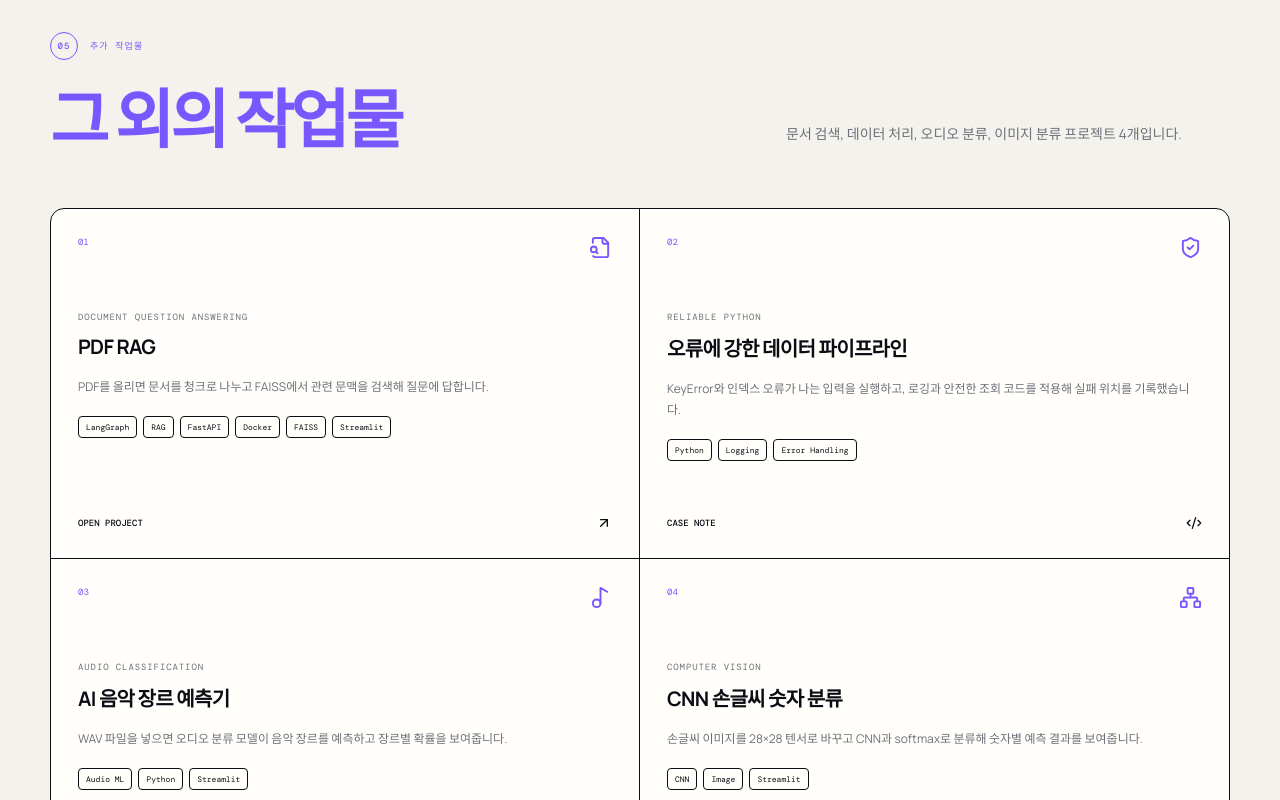
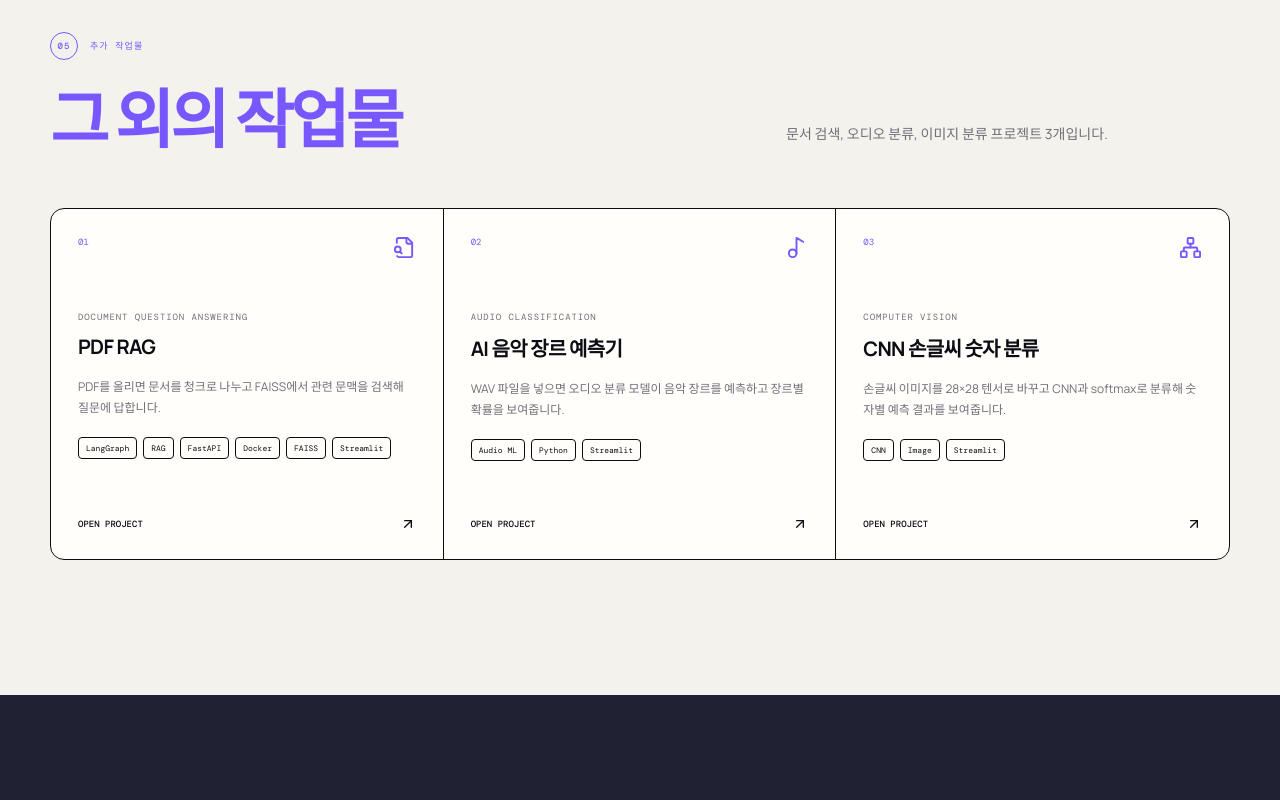
Before and after one commit to Padong47/ai_portfolio_feedback, a Next.js app in the folder AI_포트폴리오/: page / in a window 1280 px wide. Shown: the part 8580-9380 px from the top of the page. Built offline with nearby package versions, Linux system fonts and the light colour scheme.

Commit message:
fix: remove unsupported pipeline project

```diff
--- a/AI_포트폴리오/app/globals.css
+++ b/AI_포트폴리오/app/globals.css
@@ -156,10 +156,10 @@ h2 em { color: var(--violet); font-style: normal; }
 .responsible-ai p { margin: 0; color: #aaaab5; font-size: 12px; line-height: 1.7; }
 
 .archive { padding-block: 135px; }
-.archive-grid { display: grid; grid-template-columns: repeat(2, 1fr); border: 1px solid var(--ink); border-radius: 14px; overflow: hidden; background: var(--white); }
+.archive-grid { display: grid; grid-template-columns: repeat(3, 1fr); border: 1px solid var(--ink); border-radius: 14px; overflow: hidden; background: var(--white); }
 .archive-grid > a, .archive-grid > article { min-height: 350px; padding: 27px; display: flex; flex-direction: column; border-right: 1px solid var(--ink); border-bottom: 1px solid var(--ink); transition: background .2s, color .2s; }
-.archive-grid > :nth-child(2n) { border-right: 0; }
-.archive-grid > :nth-last-child(-n+2) { border-bottom: 0; }
+.archive-grid > :nth-child(3n) { border-right: 0; }
+.archive-grid > :nth-last-child(-n+3) { border-bottom: 0; }
 .archive-grid > a:hover { background: var(--violet); color: white; }
 .archive-top { display: flex; justify-content: space-between; color: var(--violet); }
 .archive-grid > a:hover .archive-top { color: var(--acid); }
@@ -294,7 +294,7 @@ h2 em { color: var(--violet); font-style: normal; }
   .responsible-ai { grid-template-columns: auto 1fr; }
   .responsible-ai > p { grid-column: 1 / -1; }
   .archive-grid { grid-template-columns: 1fr; }
-  .archive-grid > a, .archive-grid > article, .archive-grid > :nth-child(2n), .archive-grid > :nth-last-child(-n+2) { min-height: 310px; border-right: 0; border-bottom: 1px solid var(--ink); }
+  .archive-grid > a, .archive-grid > article, .archive-grid > :nth-child(3n), .archive-grid > :nth-last-child(-n+3) { min-height: 310px; border-right: 0; border-bottom: 1px solid var(--ink); }
   .archive-grid > :last-child { border-bottom: 0; }
   .about-grid { grid-template-columns: 1fr; }
   .about-grid > article { min-height: auto; }
--- a/AI_포트폴리오/app/page.tsx
+++ b/AI_포트폴리오/app/page.tsx
@@ -115,13 +115,6 @@ const archiveProjects = [
     icon: FileSearch,
   },
   {
-    title: "오류에 강한 데이터 파이프라인",
-    category: "RELIABLE PYTHON",
-    description: "KeyError와 인덱스 오류가 나는 입력을 실행하고, 로깅과 안전한 조회 코드를 적용해 실패 위치를 기록했습니다.",
-    tags: ["Python", "Logging", "Error Handling"],
-    icon: ShieldCheck,
-  },
-  {
     title: "AI 음악 장르 예측기",
     category: "AUDIO CLASSIFICATION",
     description: "WAV 파일을 넣으면 오디오 분류 모델이 음악 장르를 예측하고 장르별 확률을 보여줍니다.",
@@ -216,7 +209,7 @@ export default function Home() {
       </div></section>
 
       <section className="archive section-shell" id="archive">
-        <div className="section-heading"><div><div className="section-label"><span>05</span> 추가 작업물</div><h2><em>그 외의 작업물</em></h2></div><p>문서 검색, 데이터 처리, 오디오 분류, 이미지 분류 프로젝트 4개입니다.</p></div>
+        <div className="section-heading"><div><div className="section-label"><span>05</span> 추가 작업물</div><h2><em>그 외의 작업물</em></h2></div><p>문서 검색, 오디오 분류, 이미지 분류 프로젝트 3개입니다.</p></div>
         <div className="archive-grid">{archiveProjects.map((project, index) => { const Icon = project.icon; const content = <><div className="archive-top"><span>0{index + 1}</span><Icon size={23} /></div><p>{project.category}</p><h3>{project.title}</h3><div className="archive-description">{project.description}</div><div className="archive-tags">{project.tags.map((tag) => <code key={tag}>{tag}</code>)}</div><div className="archive-link">{project.url ? "OPEN PROJECT" : "CASE NOTE"}{project.url ? <ArrowUpRight size={16} /> : <Code2 size={16} />}</div></>; return project.url ? <a href={project.url} target="_blank" rel="noreferrer" key={project.title}>{content}</a> : <article key={project.title}>{content}</article>; })}</div>
       </section>
 
```
